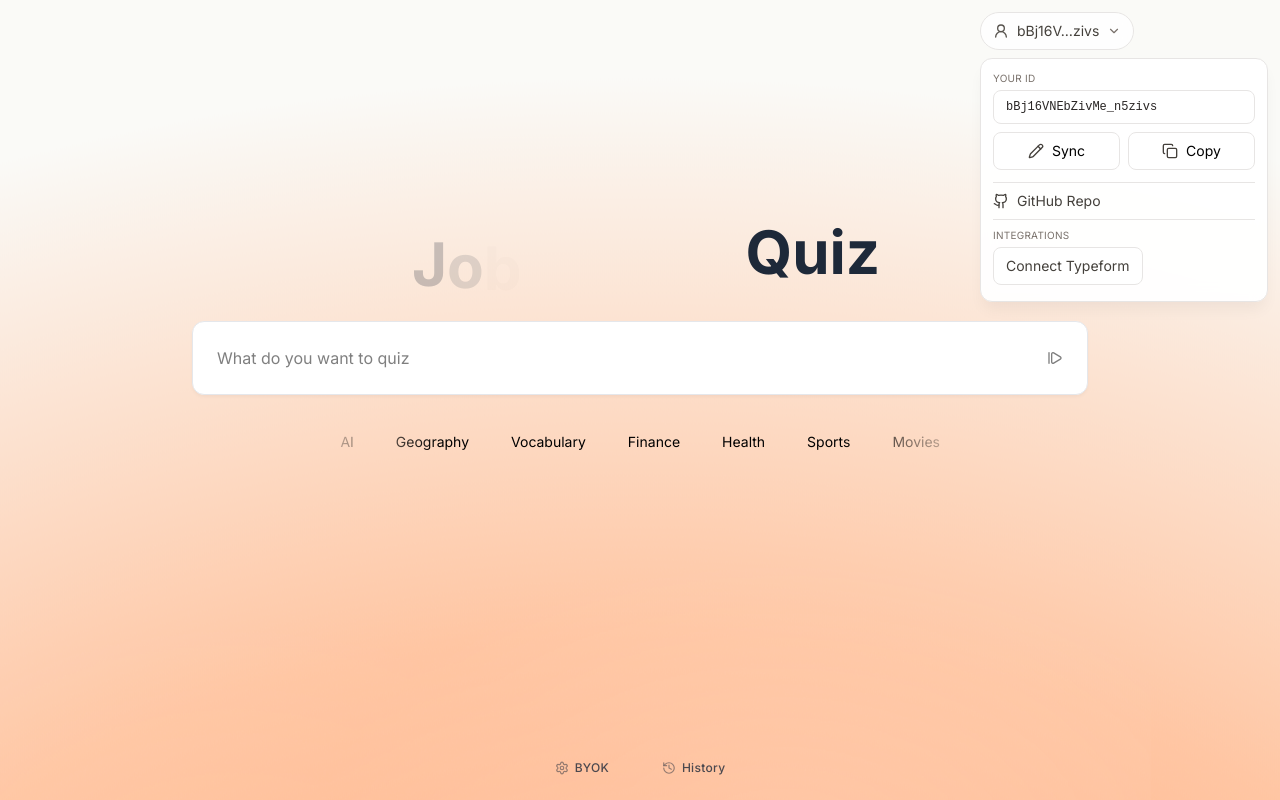
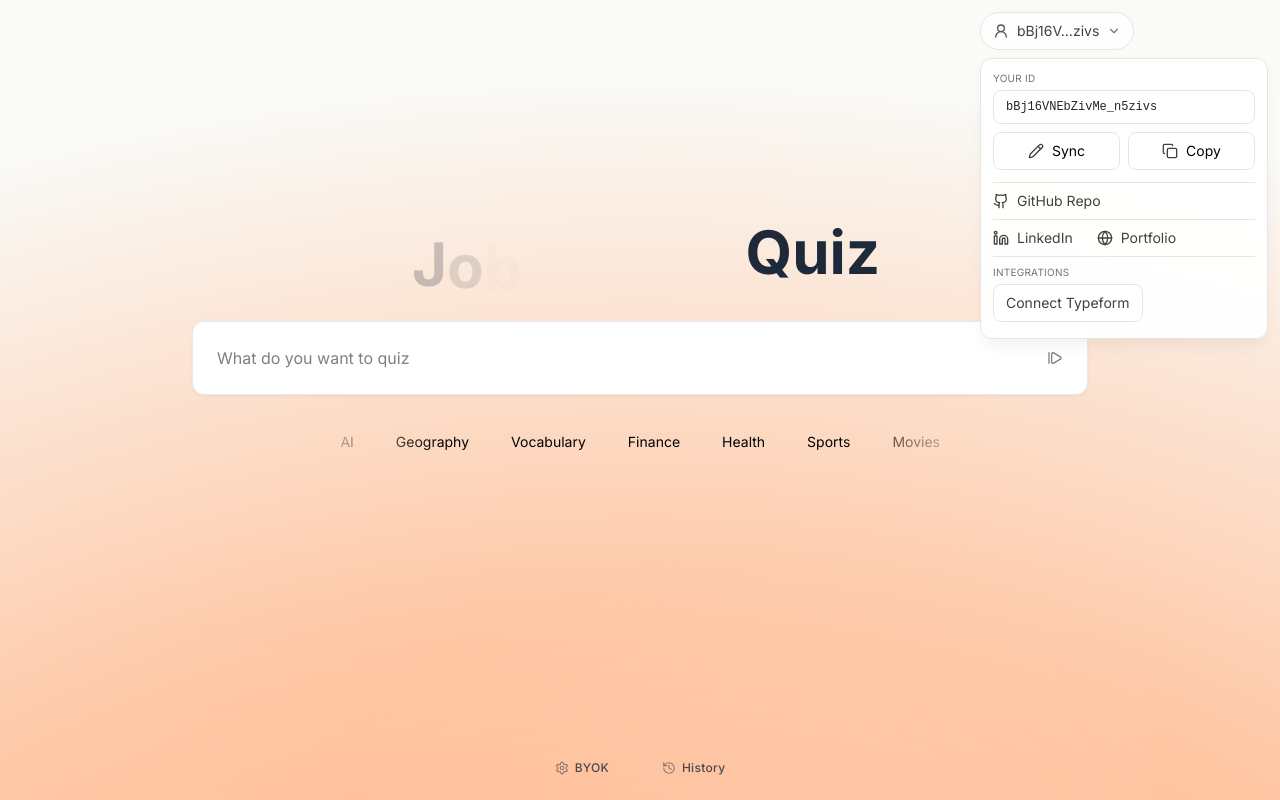
Before and after one commit to shivankkunwar/QuizX, a Next.js app: page / in a window 1280 px wide. Both pictures are taken after a click on the button "Account". Shown: the top 800 px of the page. Built offline with nearby package versions, Linux system fonts and the light colour scheme; no server answers.

Commit message:
minor addition

```diff
--- a/components/UserMenu.tsx
+++ b/components/UserMenu.tsx
@@ -2,7 +2,7 @@
 
 import { useEffect, useRef, useState } from 'react';
 import { useUserId } from '@/hooks/useUserId';
-import { Copy, Check, Pencil, Github, ChevronDown, User2 } from 'lucide-react';
+import { Copy, Check, Pencil, Github, ChevronDown, User2, Linkedin, Globe } from 'lucide-react';
 import { useBYOK } from './BYOK';
 import dynamic from 'next/dynamic';
 const TypeformConnect = dynamic(() => import('./TypeformConnect'), { ssr: false });
@@ -180,6 +180,31 @@ export default function UserMenu() {
           </div>
 
           <div className="border-t border-stone-200 my-2" />
+
+          <div className="flex items-center gap-6 mb-2">
+            <a
+              href="https://linkedin.com/in/shivank-kunwar"
+              target="_blank"
+              rel="noopener noreferrer"
+              className="inline-flex items-center gap-2 text-sm text-stone-700 hover:text-stone-900"
+              aria-label="LinkedIn"
+            >
+              <Linkedin className="w-4 h-4" />
+              <span>LinkedIn</span>
+            </a>
+            <a
+              href="https://shvnk.in/"
+              target="_blank"
+              rel="noopener noreferrer"
+              className="inline-flex items-center gap-2 text-sm text-stone-700 hover:text-stone-900"
+              aria-label="Portfolio"
+            >
+              <Globe className="w-4 h-4" />
+              <span>Portfolio</span>
+            </a>
+          </div>
+
+          <div className="border-t border-stone-200 my-2" />
           <div className="mb-1">
             <p className="text-[10px] uppercase tracking-wide text-stone-500 mb-1">Integrations</p>
             <TypeformConnect />
```
